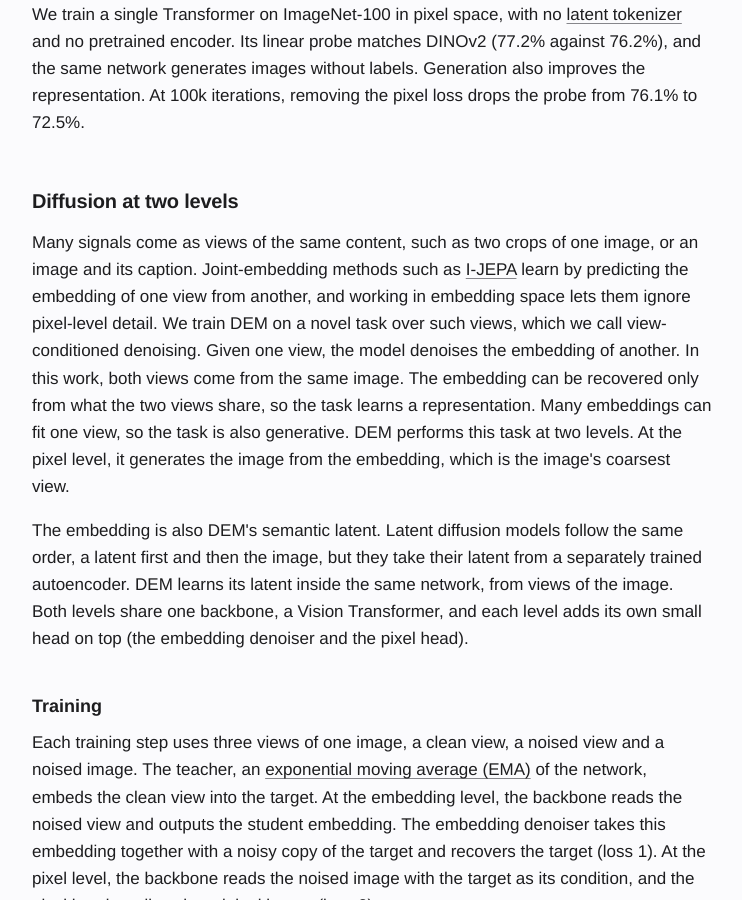
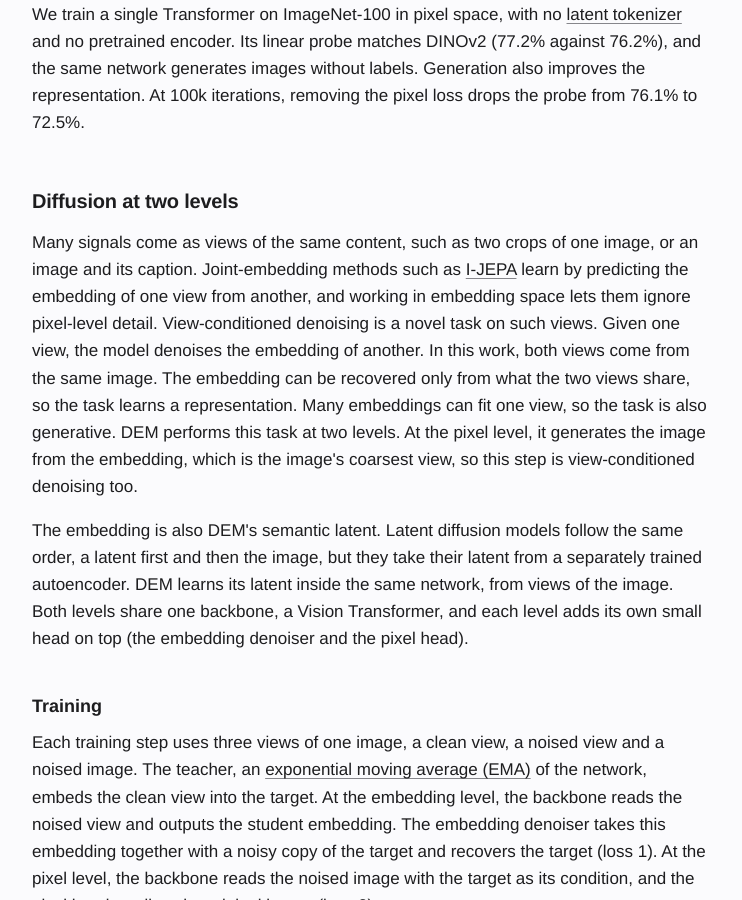
Before and after one commit to rabiulcste/rabiulcste.github.io, a Jekyll site: the page built from dem-denoising-embeddings/index.html, in a window 1280 px wide and 900 px high, scrolled down 1568 px. Shown: the whole window, without its empty margins (268-1010 px from the left). Built offline with Jekyll 4.4.1, drawn with Linux system fonts in a browser that asks for light colours; some of the changed text lies outside the part shown.

Commit message:
DEM page: second read-through fixes

```diff
--- a/dem-denoising-embeddings/index.html
+++ b/dem-denoising-embeddings/index.html
@@ -247,7 +247,7 @@ bibtex: |
 
 <section id="method">
     <h2>Diffusion at two levels</h2>
-    <p>Many signals come as views of the same content, such as two crops of one image, or an image and its caption. Joint-embedding methods such as <a href="https://arxiv.org/abs/2301.08243">I-JEPA</a> learn by predicting the embedding of one view from another, and working in embedding space lets them ignore pixel-level detail. We train DEM on a novel task over such views, which we call view-conditioned denoising. Given one view, the model denoises the embedding of another. In this work, both views come from the same image. The embedding can be recovered only from what the two views share, so the task learns a representation. Many embeddings can fit one view, so the task is also generative. DEM performs this task at two levels. At the pixel level, it generates the image from the embedding, which is the image's coarsest view.</p>
+    <p>Many signals come as views of the same content, such as two crops of one image, or an image and its caption. Joint-embedding methods such as <a href="https://arxiv.org/abs/2301.08243">I-JEPA</a> learn by predicting the embedding of one view from another, and working in embedding space lets them ignore pixel-level detail. View-conditioned denoising is a novel task on such views. Given one view, the model denoises the embedding of another. In this work, both views come from the same image. The embedding can be recovered only from what the two views share, so the task learns a representation. Many embeddings can fit one view, so the task is also generative. DEM performs this task at two levels. At the pixel level, it generates the image from the embedding, which is the image's coarsest view, so this step is view-conditioned denoising too.</p>
     <p>The embedding is also DEM's semantic latent. Latent diffusion models follow the same order, a latent first and then the image, but they take their latent from a separately trained autoencoder. DEM learns its latent inside the same network, from views of the image. Both levels share one backbone, a Vision Transformer, and each level adds its own small head on top (the embedding denoiser and the pixel head).</p>
     <h3>Training</h3>
     <p>Each training step uses three views of one image, a clean view, a noised view and a noised image. The teacher, an <a href="https://arxiv.org/abs/2104.14294">exponential moving average (EMA)</a> of the network, embeds the clean view into the target. At the embedding level, the backbone reads the noised view and outputs the student embedding. The embedding denoiser takes this embedding together with a noisy copy of the target and recovers the target (loss 1). At the pixel level, the backbone reads the noised image with the target as its condition, and the pixel head predicts the original image (loss 2).</p>
@@ -375,7 +375,7 @@ bibtex: |
         <figcaption class="dem-task-text" aria-live="polite">One training step. The teacher embeds a clean view into the target z. The denoised ẑ is trained toward z (loss 1), and the denoised image x̂ toward the original image (loss 2).</figcaption>
     </figure>
     <h3>Inference</h3>
-    <p>After training, we drop the teacher. The same network then encodes images and also generates them. The representation of an image is the <a href="https://arxiv.org/abs/2010.11929">Vision Transformer</a>'s output, with no head on top. To generate without labels, the embedding denoiser first samples an embedding from noise, with no view at all. The Vision Transformer and the pixel head then draw an image from that embedding. When we give it only a crop, the embedding denoiser samples several embeddings that fit the crop, and the pixel head draws one image for each.</p>
+    <p>After training, we drop the teacher. The same network then encodes images and also generates them. The representation of an image is the <a href="https://arxiv.org/abs/2010.11929">Vision Transformer</a>'s output, with no head on top. To generate without labels, the embedding denoiser first samples an embedding from noise, with no view at all. The Vision Transformer and the pixel head then draw an image from that embedding. Given only a crop, the embedding denoiser samples several embeddings that fit the crop, and the pixel head draws one image for each.</p>
     <figure class="dem-fig dem-btnfig" id="dem-infer" data-task="gen">
         <div class="tabs dem-btns" role="group" aria-label="Uses of the trained model" hidden>
             <button type="button" class="btn" data-task="rep" aria-pressed="false">Encode</button>
@@ -458,7 +458,7 @@ bibtex: |
 
 <section id="special-case">
     <h2>SSL is the full-noise case</h2>
-    <p><a href="https://arxiv.org/abs/2006.07733">Joint-embedding SSL methods</a> are a special case of DEM. They train a network to predict the embedding of one view of an image from another view. Suppose we also give that network a noisy copy of the embedding it has to predict. If the copy is pure noise, it carries no information, and the task does not change. So prediction is view-conditioned embedding denoising at full noise. At lower noise levels, DEM learns the full distribution of embeddings that fit the view. In contrast, a predictor collapses this distribution to its mean. With no view at all, the distribution becomes a prior over embeddings, and DEM samples from it to generate images without labels.</p>
+    <p><a href="https://arxiv.org/abs/2006.07733">Joint-embedding SSL methods</a> are a special case of DEM. Suppose we give such a predictor a noisy copy of the embedding it has to predict. If the copy is pure noise, it carries no information, and the task does not change. So prediction is view-conditioned embedding denoising at full noise. At lower noise levels, DEM learns the full distribution of embeddings that fit the view. In contrast, a predictor collapses this distribution to its mean. With no view at all, the distribution becomes a prior over embeddings, and DEM samples from it to generate images without labels.</p>
     <figure class="dem-fig" id="dem-tau">
         <div class="dem-tau-wrap"><svg class="dem-svg dem-svg--phone dem-flow dem-copy" viewBox="0 0 360 176" role="img" aria-labelledby="cp-t">
 <title id="cp-t">An illustration, not model output. The noised view and a noisy copy of the target go into the backbone and embedding denoiser, which predict the target. The slider sets the noise level tau of the copy, a mix of the target and one fixed draw of Gaussian noise. As tau rises, the copy's bars move from the target's toward the noise. At tau 1 the copy is pure noise and carries no information, so this is prediction from the view alone.</title>
@@ -538,7 +538,7 @@ bibtex: |
 <section id="speedrun">
     <h2>How we built DEM</h2>
     <p>We built DEM through a speedrun in the style of <a href="https://github.com/KellerJordan/modded-nanogpt">modded-nanogpt</a>. A component stayed in the model only if it improved results on a fixed protocol. Every run changes one component of the current best model and trains a ViT-S/8 for 20k iterations at batch size 512 on ImageNet-100 at 64x64. Two numbers decide whether the change stays, the linear probe and FID-5k without labels. Before we launch a run, we write the change into the project journal with its hypothesis, its predicted effect and numeric thresholds for success and refutation. Seed 0 nominates a change and seed 1 confirms it. A change sets a record when its two-seed mean improves one metric by more than the seed spread (1.0 probe points or 2.5 FID) and does not worsen the other metric by more than its spread.</p>
-    <p>We set the initial idea and every change of direction. AI agents implemented candidate changes, launched the runs, checked each outcome against the prediction written down before launch and proposed the next experiments. This process adds components quickly, and we periodically paused to simplify the model and removed the components the central claim did not need. We kept a removal when both metrics stayed level.</p>
+    <p>We set the initial idea and every change of direction. AI agents implemented candidate changes, launched the runs, checked each outcome against the prediction written down before launch and proposed the next experiments. This process adds components quickly, so we paused periodically to simplify the model by removing the components the central claim did not need. We kept a removal when both metrics stayed level.</p>
     <figure class="dem-fig" id="dem-front" data-set="adopted">
         <div class="tabs dem-btns" role="group" aria-label="Sampler" hidden>
             <button type="button" class="btn" data-set="earlier" aria-pressed="false">Earlier sampler</button>
```
